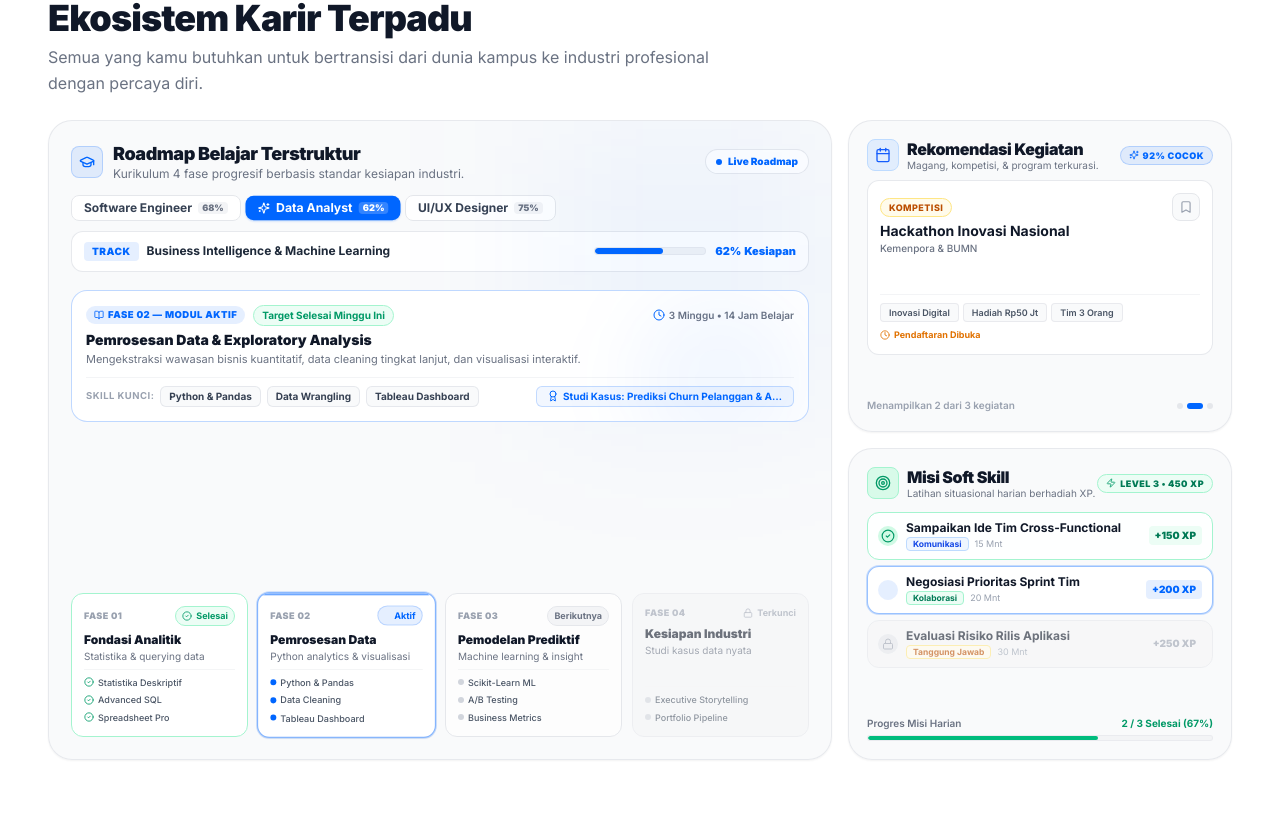
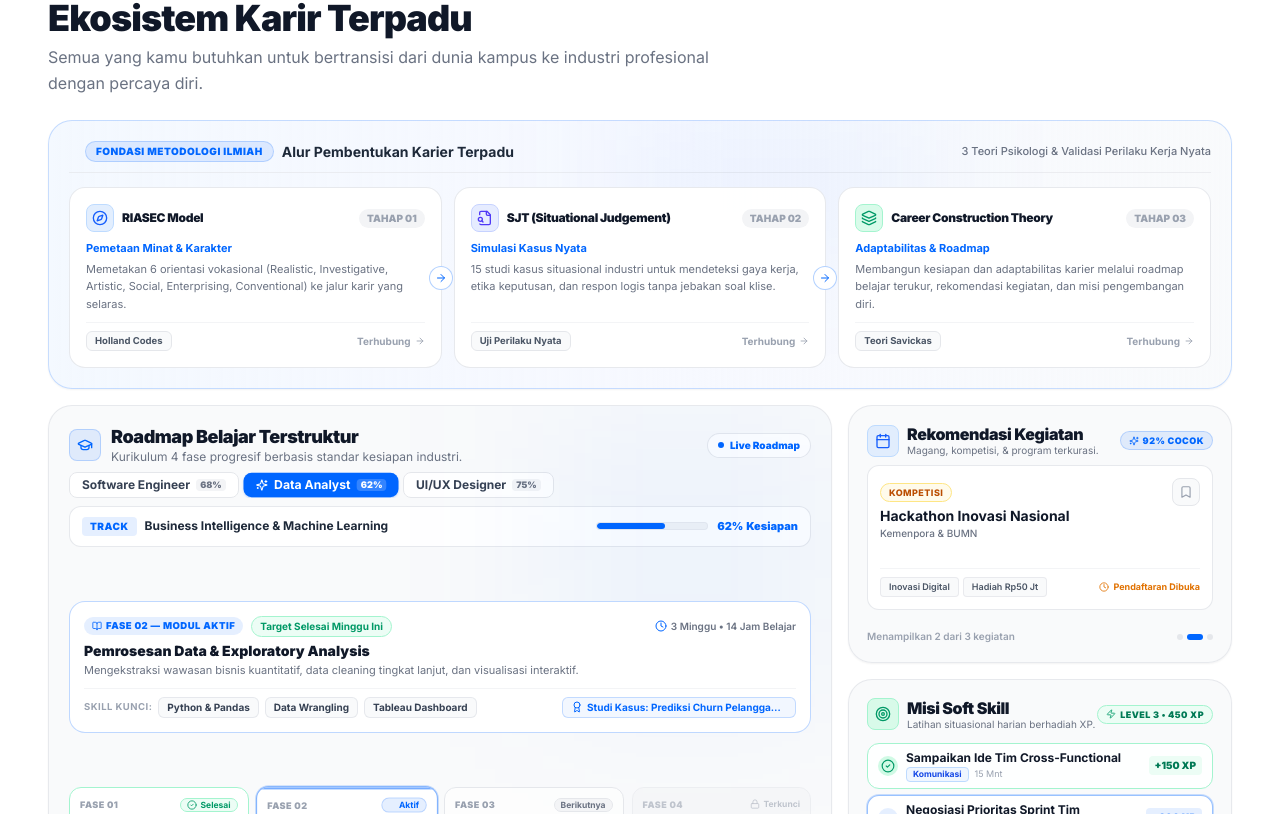
Before and after one commit to nauvaldzakwanbaihaqi/gapless-website, a Next.js app: page / in a window 1280 px wide. Shown: the part 926-1740 px from the top of the page. Built offline with nearby package versions, Linux system fonts and the light colour scheme.

Commit message:
feat(landing): add 3 connected methodology blocks and tighten roadmap layout

```diff
--- a/src/components/landing/BentoEcosystemTour.tsx
+++ b/src/components/landing/BentoEcosystemTour.tsx
@@ -13,9 +13,44 @@ import {
   Clock,
   Award,
   BookOpen,
+  Compass,
+  FileSearch,
+  Layers,
+  ArrowRight,
 } from "lucide-react";
 
-// Career Roadmaps Data (Matching real /roadmap sequential phase structure with active focus module)
+// 3 Connected Scientific Foundation Blocks
+const METHODOLOGY_STEPS = [
+  {
+    step: "01",
+    title: "RIASEC Model",
+    sub: "Pemetaan Minat & Karakter",
+    icon: Compass,
+    iconColor: "text-blue-600 bg-blue-100/80 border-blue-200",
+    tag: "Holland Codes",
+    desc: "Memetakan 6 orientasi vokasional (Realistic, Investigative, Artistic, Social, Enterprising, Conventional) ke jalur karir yang selaras.",
+  },
+  {
+    step: "02",
+    title: "SJT (Situational Judgement)",
+    sub: "Simulasi Kasus Nyata",
+    icon: FileSearch,
+    iconColor: "text-indigo-600 bg-indigo-100/80 border-indigo-200",
+    tag: "Uji Perilaku Nyata",
+    desc: "15 studi kasus situasional industri untuk mendeteksi gaya kerja, etika keputusan, dan respon logis tanpa jebakan soal klise.",
+  },
+  {
+    step: "03",
+    title: "Career Construction Theory",
+    sub: "Adaptabilitas & Roadmap",
+    icon: Layers,
+    iconColor: "text-emerald-600 bg-emerald-100/80 border-emerald-200",
+    tag: "Teori Savickas",
+    desc: "Membangun kesiapan dan adaptabilitas karier melalui roadmap belajar terukur, rekomendasi kegiatan, dan misi pengembangan diri.",
+  },
+];
+
+// Career Roadmaps Data
 const ROADMAP_PRESETS = [
   {
     id: "swe",
@@ -163,7 +198,7 @@ const ROADMAP_PRESETS = [
   },
 ];
 
-// Rekomendasi Kegiatan Data (Matching real /kegiatan opportunities feed)
+// Rekomendasi Kegiatan Data
 const KEGIATAN_PRESETS = [
   {
     id: "k1",
@@ -197,7 +232,7 @@ const KEGIATAN_PRESETS = [
   },
 ];
 
-// Misi Soft Skill Data (Matching real /misi daily challenges)
+// Misi Soft Skill Data
 const MISI_PRESETS = [
   {
     id: "m1",
@@ -320,18 +355,99 @@ export default function BentoEcosystemTour() {
   return (
     <div
       ref={containerRef}
-      className="grid grid-cols-1 lg:grid-cols-12 gap-3.5 sm:gap-4 relative select-none w-full min-h-[620px] sm:min-h-[640px] items-stretch"
+      className="grid grid-cols-1 lg:grid-cols-12 gap-3.5 sm:gap-4 relative select-none w-full items-stretch"
     >
       {/* =========================================================================
-          CARD 1: ROADMAP BELAJAR TERSTRUKTUR (Paling Kiri yang Paling Besar - lg:col-span-8)
+          SECTION ATAS (lg:col-span-12): PERSEGI PANJANG DENGAN 3 BLOK METODOLOGI TERHUBUNG
+          (1. RIASEC -> 2. SJT -> 3. CAREER CONSTRUCTION THEORY)
       ========================================================================= */}
-      <div className="lg:col-span-8 p-4 sm:p-5.5 bg-gray-50/90 border border-gray-200/90 rounded-2xl sm:rounded-3xl flex flex-col justify-between hover:border-brand-primary/40 transition-all duration-300 relative overflow-hidden group shadow-xs min-h-[620px] sm:min-h-[640px]">
+      <div className="lg:col-span-12 p-4 sm:p-5 bg-gradient-to-r from-blue-50/70 via-indigo-50/50 to-slate-50/90 border border-brand-primary/20 rounded-2xl sm:rounded-3xl shadow-xs relative overflow-hidden">
+        {/* Subtle Background Glow */}
+        <div className="absolute top-0 right-1/4 w-80 h-32 bg-brand-primary/5 blur-3xl pointer-events-none" />
+
+        {/* Header Bar */}
+        <div className="flex flex-col sm:flex-row sm:items-center justify-between gap-2 mb-3.5 pb-2.5 border-b border-gray-200/70">
+          <div className="flex items-center gap-2">
+            <span className="w-2 h-2 rounded-full bg-brand-primary animate-ping" />
+            <span className="text-[10px] font-black uppercase tracking-wider text-brand-primary px-2.5 py-0.5 rounded-full bg-brand-primary/10 border border-brand-primary/20">
+              Fondasi Metodologi Ilmiah
+            </span>
+            <span className="text-xs sm:text-sm font-bold text-gray-800">
+              Alur Pembentukan Karier Terpadu
+            </span>
+          </div>
+          <span className="text-[11px] text-gray-500 font-medium">
+            3 Teori Psikologi & Validasi Perilaku Kerja Nyata
+          </span>
+        </div>
+
+        {/* 3 Connected Blocks with Sequence Arrows */}
+        <div className="grid grid-cols-1 md:grid-cols-3 gap-3 relative">
+          {METHODOLOGY_STEPS.map((m, idx) => {
+            const IconComponent = m.icon;
+            const isLast = idx === METHODOLOGY_STEPS.length - 1;
+
+            return (
+              <div
+                key={m.step}
+                className="bg-white/95 border border-gray-200/90 rounded-2xl p-3.5 sm:p-4 shadow-3xs hover:border-brand-primary/40 hover:shadow-xs transition-all duration-300 flex flex-col justify-between relative group"
+              >
+                {/* Connecting Arrow for Desktop */}
+                {!isLast && (
+                  <div className="hidden md:flex absolute -right-3 top-1/2 -translate-y-1/2 z-20 w-6 h-6 rounded-full bg-white border border-brand-primary/30 text-brand-primary items-center justify-center shadow-3xs">
+                    <ArrowRight className="w-3 h-3 text-brand-primary animate-pulse" />
+                  </div>
+                )}
+
+                <div>
+                  <div className="flex items-center justify-between mb-2">
+                    <div className="flex items-center gap-2">
+                      <div
+                        className={`w-7 h-7 rounded-lg flex items-center justify-center border shadow-3xs ${m.iconColor}`}
+                      >
+                        <IconComponent className="w-4 h-4" />
+                      </div>
+                      <span className="text-xs font-black text-gray-900 tracking-tight">
+                        {m.title}
+                      </span>
+                    </div>
+                    <span className="text-[10px] font-black text-gray-400 bg-gray-100 px-2 py-0.5 rounded-full">
+                      TAHAP {m.step}
+                    </span>
+                  </div>
+
+                  <div className="text-[11px] font-bold text-brand-primary mb-1">
+                    {m.sub}
+                  </div>
+                  <p className="text-[11px] text-gray-500 leading-relaxed">
+                    {m.desc}
+                  </p>
+                </div>
+
+                <div className="pt-2 mt-2 border-t border-gray-100 flex items-center justify-between">
+                  <span className="text-[9.5px] font-bold px-2 py-0.5 rounded-md bg-gray-50 border border-gray-200 text-gray-600">
+                    {m.tag}
+                  </span>
+                  <span className="text-[10px] font-bold text-gray-400 group-hover:text-brand-primary transition-colors flex items-center gap-0.5">
+                    Terhubung <ArrowRight className="w-2.5 h-2.5 ml-0.5" />
+                  </span>
+                </div>
+              </div>
+            );
+          })}
+        </div>
+      </div>
+
+      {/* =========================================================================
+          CARD 1: ROADMAP BELAJAR TERSTRUKTUR (lg:col-span-8 - Padat, Penuh & Pepet ke Bawah)
+      ========================================================================= */}
+      <div className="lg:col-span-8 p-4 sm:p-5 bg-gray-50/90 border border-gray-200/90 rounded-2xl sm:rounded-3xl flex flex-col justify-between hover:border-brand-primary/40 transition-all duration-300 relative overflow-hidden group shadow-xs">
         {/* Subtle Ambient Glow */}
         <div className="absolute top-0 right-0 w-72 h-72 bg-brand-primary/5 blur-[80px] pointer-events-none" />
 
         {/* 1. Top Header */}
-        <div>
-          <div className="flex items-center justify-between mb-2">
+        <div className="space-y-2">
+          <div className="flex items-center justify-between">
             <div className="flex items-center gap-2.5">
               <div className="w-8 h-8 rounded-lg bg-brand-primary/10 flex items-center justify-center text-brand-primary border border-brand-primary/20 shadow-3xs">
                 <GraduationCap className="w-4 h-4 text-brand-primary" />
@@ -354,7 +470,7 @@ export default function BentoEcosystemTour() {
           </div>
 
           {/* Interactive Career Selector Chips */}
-          <div className="flex items-center gap-1.5 pt-1.5 pb-2.5 overflow-x-auto no-scrollbar">
+          <div className="flex items-center gap-1.5 overflow-x-auto no-scrollbar">
             {ROADMAP_PRESETS.map((preset, idx) => {
               const isSelected = idx === activeCareerIdx;
               return (
@@ -382,7 +498,7 @@ export default function BentoEcosystemTour() {
           </div>
 
           {/* Active Career Track Banner with Progress Meter */}
-          <div className="bg-white border border-gray-200/90 rounded-xl p-2.5 px-3 mb-2.5 shadow-3xs flex flex-col sm:flex-row sm:items-center justify-between gap-2">
+          <div className="bg-white border border-gray-200/90 rounded-xl p-2.5 px-3 shadow-3xs flex flex-col sm:flex-row sm:items-center justify-between gap-2">
             <div className="flex items-center gap-2">
               <span className="text-[10px] font-black uppercase tracking-wider text-brand-primary px-2 py-0.5 rounded bg-brand-primary/10">
                 Track
@@ -405,11 +521,8 @@ export default function BentoEcosystemTour() {
           </div>
         </div>
 
-        {/* 2. Middle Focus Module Box (Isi Bagian Tengah yang Sebelumnya Kosong) */}
-        <div className="bg-white border border-brand-primary/25 rounded-2xl p-3 sm:p-3.5 my-2 shadow-3xs relative overflow-hidden min-h-[130px] flex flex-col justify-between">
-          {/* Subtle Accent Shimmer */}
-          <div className="absolute top-0 right-0 w-44 h-44 bg-brand-primary/5 rounded-full blur-2xl pointer-events-none" />
-
+        {/* 2. Middle Focus Module Box (Padat & Mengisi Ruang dengan Rapi) */}
+        <div className="bg-white border border-brand-primary/25 rounded-2xl p-3 sm:p-3.5 my-2.5 shadow-3xs relative overflow-hidden flex flex-col justify-between">
           <div>
             <div className="flex items-center justify-between gap-2 mb-1">
               <div className="flex items-center gap-2">
@@ -427,7 +540,7 @@ export default function BentoEcosystemTour() {
               </span>
             </div>
 
-            <h4 className="text-sm font-black text-gray-900 leading-snug">
+            <h4 className="text-xs sm:text-sm font-black text-gray-900 leading-snug">
               {currentRoadmap.activeModule.name}
             </h4>
             <p className="text-[11px] text-gray-500 leading-relaxed mt-0.5 line-clamp-2">
@@ -451,17 +564,17 @@ export default function BentoEcosystemTour() {
               ))}
             </div>
 
-            <div className="inline-flex items-center gap-1 px-2.5 py-0.5 rounded-md bg-brand-primary/5 border border-brand-primary/20 text-brand-primary text-[10px] font-bold">
+            <div className="inline-flex items-center gap-1 px-2 py-0.5 rounded-md bg-brand-primary/5 border border-brand-primary/20 text-brand-primary text-[10px] font-bold">
               <Award className="w-3 h-3 text-brand-primary shrink-0" />
-              <span className="truncate max-w-[220px]">
+              <span className="truncate max-w-[200px]">
                 {currentRoadmap.activeModule.project}
               </span>
             </div>
           </div>
         </div>
 
-        {/* 3. Bottom: 4 Phases Interactive Timeline */}
-        <div className="grid grid-cols-1 sm:grid-cols-2 lg:grid-cols-4 gap-2.5 mt-auto">
+        {/* 3. Bottom: 4 Phases Interactive Timeline (Pepet ke Bawah & Penuh) */}
+        <div className="grid grid-cols-1 sm:grid-cols-2 lg:grid-cols-4 gap-2">
           {currentRoadmap.phases.map((phase) => {
             const isCompleted = phase.status === "completed";
             const isInProgress = phase.status === "in_progress";
@@ -470,7 +583,7 @@ export default function BentoEcosystemTour() {
             return (
               <div
                 key={phase.phase}
-                className={`p-2.5 sm:p-3 rounded-xl border transition-all duration-300 flex flex-col justify-between relative overflow-hidden min-h-[135px] ${
+                className={`p-2.5 rounded-xl border transition-all duration-300 flex flex-col justify-between relative overflow-hidden min-h-[125px] ${
                   isInProgress
                     ? "bg-white border-brand-primary/50 shadow-xs ring-1 ring-brand-primary/20 scale-[1.01]"
                     : isCompleted
@@ -489,25 +602,25 @@ export default function BentoEcosystemTour() {
 
                 <div>
                   {/* Phase Status Badge */}
-                  <div className="flex items-center justify-between mb-1.5">
+                  <div className="flex items-center justify-between mb-1">
                     <span className="text-[9px] font-black uppercase tracking-wider text-gray-400">
                       FASE 0{phase.phase}
                     </span>
                     {isCompleted ? (
-                      <span className="inline-flex items-center gap-1 text-[9px] font-bold text-emerald-600 bg-emerald-50 px-1.5 py-0.5 rounded-full border border-emerald-200">
+                      <span className="inline-flex items-center gap-1 text-[8.5px] font-bold text-emerald-600 bg-emerald-50 px-1.5 py-0.2 rounded-full border border-emerald-200">
                         <CheckCircle2 className="w-2.5 h-2.5" /> Selesai
                       </span>
                     ) : isInProgress ? (
-                      <span className="inline-flex items-center gap-1 text-[9px] font-bold text-brand-primary bg-brand-primary/10 px-1.5 py-0.5 rounded-full border border-brand-primary/20">
+                      <span className="inline-flex items-center gap-1 text-[8.5px] font-bold text-brand-primary bg-brand-primary/10 px-1.5 py-0.2 rounded-full border border-brand-primary/20">
                         <span className="w-1.5 h-1.5 rounded-full bg-brand-primary animate-ping" />
                         Aktif
                       </span>
                     ) : isReady ? (
-                      <span className="text-[9px] font-bold text-gray-500 bg-gray-100 px-1.5 py-0.5 rounded-full border border-gray-200">
+                      <span className="text-[8.5px] font-bold text-gray-500 bg-gray-100 px-1.5 py-0.2 rounded-full border border-gray-200">
                         Berikutnya
                       </span>
                     ) : (
-                      <span className="inline-flex items-center gap-1 text-[9px] font-bold text-gray-400">
+                      <span className="inline-flex items-center gap-1 text-[8.5px] font-bold text-gray-400">
                         <Lock className="w-2.5 h-2.5" /> Terkunci
                       </span>
                     )}
@@ -516,13 +629,13 @@ export default function BentoEcosystemTour() {
                   <h4 className="text-xs font-black text-gray-900 leading-snug">
                     {phase.title}
                   </h4>
-                  <p className="text-[10px] text-gray-500 leading-tight mt-0.5 line-clamp-2">
+                  <p className="text-[10px] text-gray-500 leading-tight mt-0.5 line-clamp-1">
                     {phase.desc}
                   </p>
                 </div>
 
                 {/* Modules Chips */}
-                <div className="pt-1.5 mt-1.5 border-t border-gray-100/90 space-y-1">
+                <div className="pt-1.5 mt-1.5 border-t border-gray-100/90 space-y-0.5">
                   {phase.modules.map((mod) => (
                     <div
                       key={mod}
@@ -548,11 +661,11 @@ export default function BentoEcosystemTour() {
       {/* =========================================================================
           RIGHT COLUMN: Cards 2 & 3 (Stacked: Rekomendasi Kegiatan & Misi)
       ========================================================================= */}
-      <div className="lg:col-span-4 flex flex-col gap-3.5 sm:gap-4 h-full justify-between min-h-[620px] sm:min-h-[640px]">
+      <div className="lg:col-span-4 flex flex-col gap-3.5 sm:gap-4 h-full justify-between">
         {/* =====================================================================
-            CARD 2: REKOMENDASI KEGIATAN (Kanan Atas - Locked Height to Prevent Shift)
+            CARD 2: REKOMENDASI KEGIATAN (Kanan Atas)
         ===================================================================== */}
-        <div className="p-4 sm:p-4.5 bg-gray-50/90 border border-gray-200/90 rounded-2xl sm:rounded-3xl flex flex-col justify-between hover:border-brand-primary/40 transition-all duration-300 relative group flex-1 shadow-xs min-h-[295px] sm:min-h-[305px]">
+        <div className="p-4 sm:p-4.5 bg-gray-50/90 border border-gray-200/90 rounded-2xl sm:rounded-3xl flex flex-col justify-between hover:border-brand-primary/40 transition-all duration-300 relative group flex-1 shadow-xs min-h-[250px]">
           <div>
             <div className="flex items-center justify-between mb-1.5">
               <div className="flex items-center gap-2">
@@ -576,8 +689,8 @@ export default function BentoEcosystemTour() {
               </span>
             </div>
 
-            {/* Active Featured Activity Card with Fixed Height to Avoid Bouncing */}
-            <div className="bg-white border border-gray-200/90 rounded-xl p-3 shadow-3xs mt-2 relative min-h-[175px] flex flex-col justify-between">
+            {/* Active Featured Activity Card */}
+            <div className="bg-white border border-gray-200/90 rounded-xl p-3 shadow-3xs mt-2 relative min-h-[145px] flex flex-col justify-between">
               <div>
                 <div className="flex items-start justify-between gap-2">
                   <div>
@@ -586,7 +699,7 @@ export default function BentoEcosystemTour() {
                     >
                       {currentKegiatan.type}
                     </span>
-                    <h4 className="text-xs sm:text-sm font-bold text-gray-900 leading-snug line-clamp-1 min-h-[20px]">
+                    <h4 className="text-xs sm:text-sm font-bold text-gray-900 leading-snug line-clamp-1">
                       {currentKegiatan.title}
                     </h4>
                     <p className="text-[10px] text-gray-500 font-medium truncate">
@@ -614,18 +727,18 @@ export default function BentoEcosystemTour() {
               </div>
 
               {/* Activity Tags & Deadline */}
-              <div className="pt-2 mt-auto border-t border-gray-100">
-                <div className="flex flex-wrap gap-1 mb-1.5">
-                  {currentKegiatan.tags.map((tag) => (
+              <div className="pt-2 mt-auto border-t border-gray-100 flex items-center justify-between">
+                <div className="flex flex-wrap gap-1">
+                  {currentKegiatan.tags.slice(0, 2).map((tag) => (
                     <span
                       key={tag}
-                      className="text-[9px] font-semibold px-2 py-0.5 bg-gray-50 border border-gray-200/80 rounded text-gray-600 truncate max-w-[120px]"
+                      className="text-[9px] font-semibold px-2 py-0.5 bg-gray-50 border border-gray-200/80 rounded text-gray-600 truncate max-w-[110px]"
                     >
                       {tag}
                     </span>
                   ))}
                 </div>
-                <div className="text-[9px] font-bold text-amber-600 flex items-center gap-1">
+                <div className="text-[9px] font-bold text-amber-600 flex items-center gap-1 shrink-0">
                   <Clock className="w-2.5 h-2.5 shrink-0" />
                   <span>{currentKegiatan.deadline}</span>
                 </div>
@@ -656,9 +769,9 @@ export default function BentoEcosystemTour() {
         </div>
 
         {/* =====================================================================
-            CARD 3: MISI SOFT SKILL (Kanan Bawah - Locked Height to Prevent Shift)
+            CARD 3: MISI SOFT SKILL (Kanan Bawah)
         ===================================================================== */}
-        <div className="p-4 sm:p-4.5 bg-gray-50/90 border border-gray-200/90 rounded-2xl sm:rounded-3xl flex flex-col justify-between hover:border-brand-primary/40 transition-all duration-300 relative group flex-1 shadow-xs min-h-[295px] sm:min-h-[305px]">
+        <div className="p-4 sm:p-4.5 bg-gray-50/90 border border-gray-200/90 rounded-2xl sm:rounded-3xl flex flex-col justify-between hover:border-brand-primary/40 transition-all duration-300 relative group flex-1 shadow-xs min-h-[250px]">
           <div>
             <div className="flex items-center justify-between mb-1.5">
               <div className="flex items-center gap-2">
@@ -682,7 +795,7 @@ export default function BentoEcosystemTour() {
               </span>
             </div>
 
-            {/* Missions List with Fixed Row Heights */}
+            {/* Missions List */}
             <div className="space-y-1.5 pt-1.5">
               {MISI_PRESETS.map((misi) => {
                 const isCompleted = misi.status === "completed";
@@ -691,7 +804,7 @@ export default function BentoEcosystemTour() {
                 return (
                   <div
                     key={misi.id}
-                    className={`flex items-center justify-between gap-2 p-2 px-2.5 rounded-xl border transition-all duration-300 h-[48px] ${
+                    className={`flex items-center justify-between gap-2 p-2 px-2.5 rounded-xl border transition-all duration-300 h-[46px] ${
                       isInProgress
                         ? "bg-white border-brand-primary/40 shadow-3xs ring-1 ring-brand-primary/20"
                         : isCompleted
```
